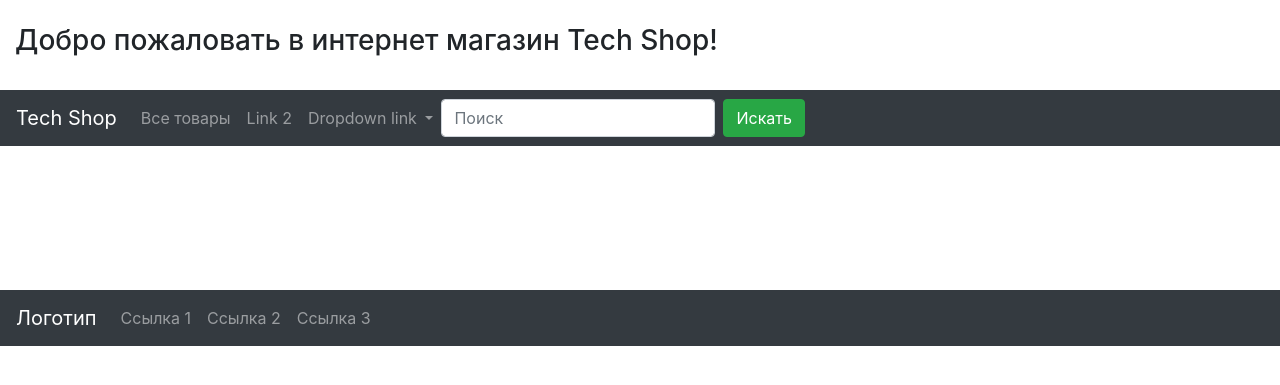
After one commit to Ataiskih/techshop, a Django app: template core/templates/base.html in a window 1280 px wide. The commit adds this page. Shown: the top 385 px of the page. Run offline with Django 3.2, Linux system fonts and the light colour scheme; the template is opened without the code that fills it, so the values that code supplies are empty; some libraries are stand-ins or nearby versions.

Commit message:
added nav top and bottom , bootstrap4

```diff
--- /dev/null
+++ b/core/templates/base.html
@@ -0,0 +1,86 @@
+{% load bootstrap4 %}
+<!DOCTYPE html>
+<html lang="en">
+<head>
+    <meta charset="UTF-8">
+    <meta name="viewport" content="width=device-width, initial-scale=1.0">
+    <title>Tech Shop</title>
+    <link rel="stylesheet" href="https://stackpath.bootstrapcdn.com/bootstrap/4.4.1/css/bootstrap.min.css" integrity="sha384-Vkoo8x4CGsO3+Hhxv8T/Q5PaXtkKtu6ug5TOeNV6gBiFeWPGFN9MuhOf23Q9Ifjh" crossorigin="anonymous">
+
+    <script src="https://code.jquery.com/jquery-3.4.1.slim.min.js" integrity="sha384-J6qa4849blE2+poT4WnyKhv5vZF5SrPo0iEjwBvKU7imGFAV0wwj1yYfoRSJoZ+n" crossorigin="anonymous"></script>
+    <script src="https://cdn.jsdelivr.net/npm/popper.js@1.16.0/dist/umd/popper.min.js" integrity="sha384-Q6E9RHvbIyZFJoft+2mJbHaEWldlvI9IOYy5n3zV9zzTtmI3UksdQRVvoxMfooAo" crossorigin="anonymous"></script>
+    <script src="https://stackpath.bootstrapcdn.com/bootstrap/4.4.1/js/bootstrap.min.js" integrity="sha384-wfSDF2E50Y2D1uUdj0O3uMBJnjuUD4Ih7YwaYd1iqfktj0Uod8GCExl3Og8ifwB6" crossorigin="anonymous"></script>
+</head>
+<body>
+    <div class="container-fluid">
+        <br>
+        <h3>Добро пожаловать в интернет магазин Tech Shop!</h3>
+    </div>
+    <br>
+    <nav class="navbar navbar-expand-sm bg-dark navbar-dark">
+        <!-- Brand -->
+        <a class="navbar-brand" href="{% url 'home' %}">Tech Shop</a>
+
+        <!-- Links -->
+        <ul class="navbar-nav">
+          <li class="nav-item">
+            <a class="nav-link" href="{% url 'products' %}">Все товары</a>
+          </li>
+          <li class="nav-item">
+            <a class="nav-link" href="#">Link 2</a>
+          </li>
+
+          <!-- Dropdown -->
+          <li class="nav-item dropdown">
+            <a class="nav-link dropdown-toggle" href="#" id="navbardrop" data-toggle="dropdown">
+              Dropdown link
+            </a>
+            <div class="dropdown-menu">
+              <a class="dropdown-item" href="#">Link 1</a>
+              <a class="dropdown-item" href="#">Link 2</a>
+              <a class="dropdown-item" href="#">Link 3</a>
+            </div>
+          </li>
+        </ul>
+
+
+        <form class="form-inline" action="#">
+            {% csrf_token %}
+            <input class="form-control mr-sm-2" type="text" placeholder="Поиск">
+            <button class="btn btn-success" type="submit">Искать</button>
+          </form>
+    </nav>
+
+    <div class="container-fluid">
+        {% block content %}{% endblock %}
+    </div>
+    <br>
+    <br>
+    <br>
+    <br>
+    <br>
+    <br>
+    <nav class="navbar bottom navbar-expand-sm navbar-dark bg-dark">
+        <button class="navbar-toggler" type="button" data-toggle="collapse" data-target="#nav-content"
+          aria-controls="nav-content" aria-expanded="false" aria-label="Переключатель навигации">
+          <span class="navbar-toggler-icon"></span>
+        </button>
+        <!-- Бренд -->
+        <a class="navbar-brand" href="#">Логотип</a>
+        <!-- Ссылки -->
+        <div class="collapse navbar-collapse" id="nav-content">
+          <ul class="navbar-nav">
+            <li class="nav-item">
+              <a class="nav-link" href="#">Ссылка 1</a>
+            </li>
+            <li class="nav-item">
+              <a class="nav-link" href="#">Ссылка 2</a>
+            </li>
+            <li class="nav-item">
+              <a class="nav-link" href="#">Ссылка 3</a>
+            </li>
+          </ul>
+        </div>
+      </nav><!-- Устанавливаем высоту body, чтобы появилась полоса прокрутки -->
+</body>
+</html>
--- a/product/admin.py
+++ b/product/admin.py
@@ -1,5 +1,6 @@
 from django.contrib import admin
-from product.models import Product
+from product.models import Product, Category
 
 
 admin.site.register(Product)
+admin.site.register(Category)
--- a/product/urls.py
+++ b/product/urls.py
@@ -3,5 +3,5 @@ from product.views import products
 
 
 urlpatterns = [
-    path("", products, name="products"),
+    path("all/", products, name="products"),
 ]
--- a/requirements.txt
+++ b/requirements.txt
@@ -1,5 +1,8 @@
 asgiref==3.2.10
+beautifulsoup4==4.9.1
 Django==3.0.8
+django-bootstrap4==2.2.0
 Pillow==7.2.0
 pytz==2020.1
+soupsieve==2.0.1
 sqlparse==0.3.1
--- a/techshop/urls.py
+++ b/techshop/urls.py
@@ -6,7 +6,7 @@ from django.conf.urls.static import static
 
 urlpatterns = [
     path('admin/', admin.site.urls),
-    path("products/", include("product.urls")),
+    path("product/", include("product.urls")),
     path("feedback", include("feedback.urls")),
     path("", include("core.urls")),
 ] + static(settings.MEDIA_URL, document_root=settings.MEDIA_ROOT) \
```
Also changed, not shown: product/models.py (+44 -6 lines), product/templates/product/products.html (+5 -13 lines), product/views.py (+5 -2 lines), product/migrations/0002_auto_20200710_1749.py (added), product/migrations/0003_auto_20200710_2003.py (added).
